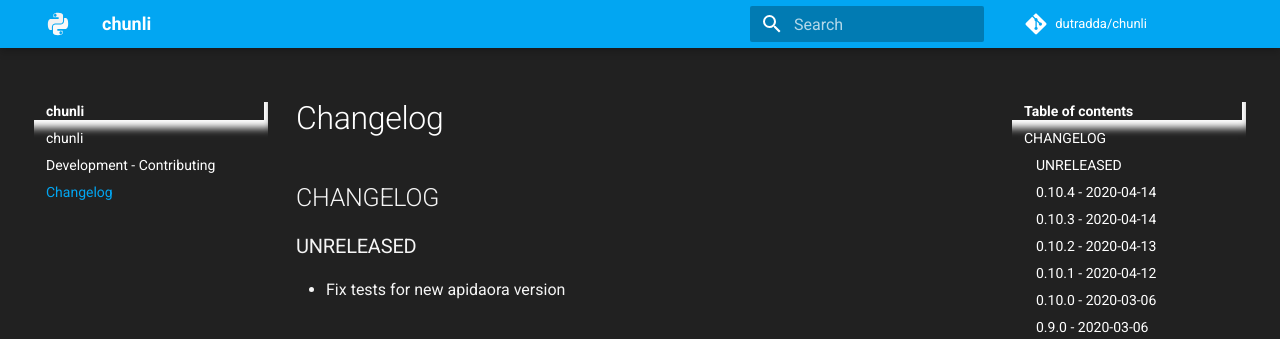
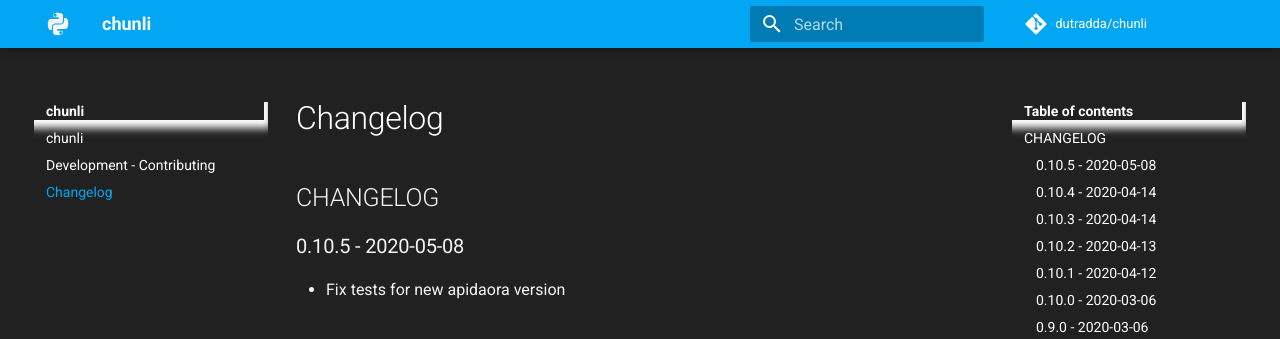
Before and after one commit to dutradda/chunli, an MkDocs documentation site: the page built from docs/changelog.md, in a window 1280 px wide and 900 px high. Shown: the top 339 px of the window. Built offline with MkDocs 1.6.1 and Material for MkDocs 9.7.7, drawn with Linux system fonts in a browser that asks for light colours; comment, search, counter and statistics services are not loaded.

Commit message:
Update CHANGELOG

```diff
--- a/docs/changelog.md
+++ b/docs/changelog.md
@@ -1,6 +1,6 @@
 ## CHANGELOG
 
-### UNRELEASED
+### 0.10.5 - 2020-05-08
 
  - Fix tests for new apidaora version
 
```
Also changed, not shown: CHANGELOG.md (+1 -1 lines).
